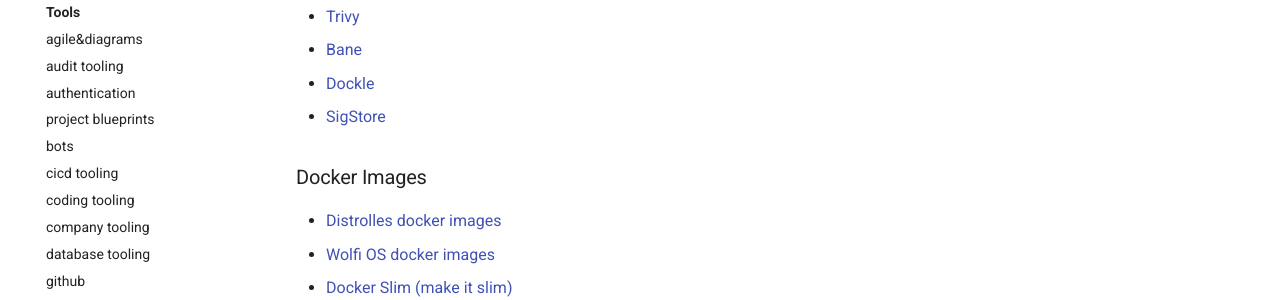
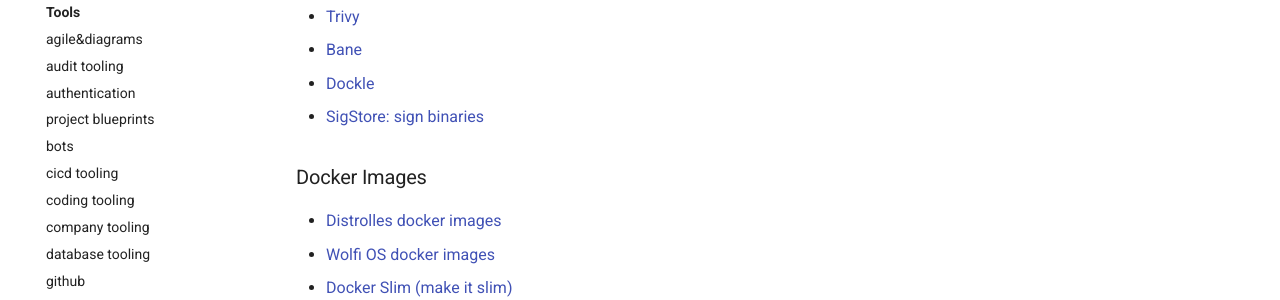
Before and after one commit to ivankatliarchuk/knowledge-base, an MkDocs documentation site: the page built from docs/tools/infrastructure.md, in a window 1280 px wide and 900 px high, scrolled down 634 px. Shown: the part 153-453 px from the top of the window. Built offline with MkDocs 1.6.1 and Material for MkDocs 9.7.7, drawn with Linux system fonts in a browser that asks for light colours; comment, search, counter and statistics services are not loaded.

Commit message:
added sigstore
Signed-off-by: ivan katliarchuk <ivan.katliarchuk@gmail.com>

```diff
--- a/docs/tools/infrastructure.md
+++ b/docs/tools/infrastructure.md
@@ -27,7 +27,7 @@
 - [Trivy](https://github.com/aquasecurity/trivy)
 - [Bane](https://github.com/genuinetools/bane)
 - [Dockle](https://github.com/goodwithtech/dockle)
-- [SigStore](https://www.sigstore.dev/)
+- [SigStore: sign binaries](https://www.sigstore.dev/)
 
 ### Docker Images
 
```
Also changed, not shown: docs/tools/kubernetes/index.md (+1 -1 lines).
